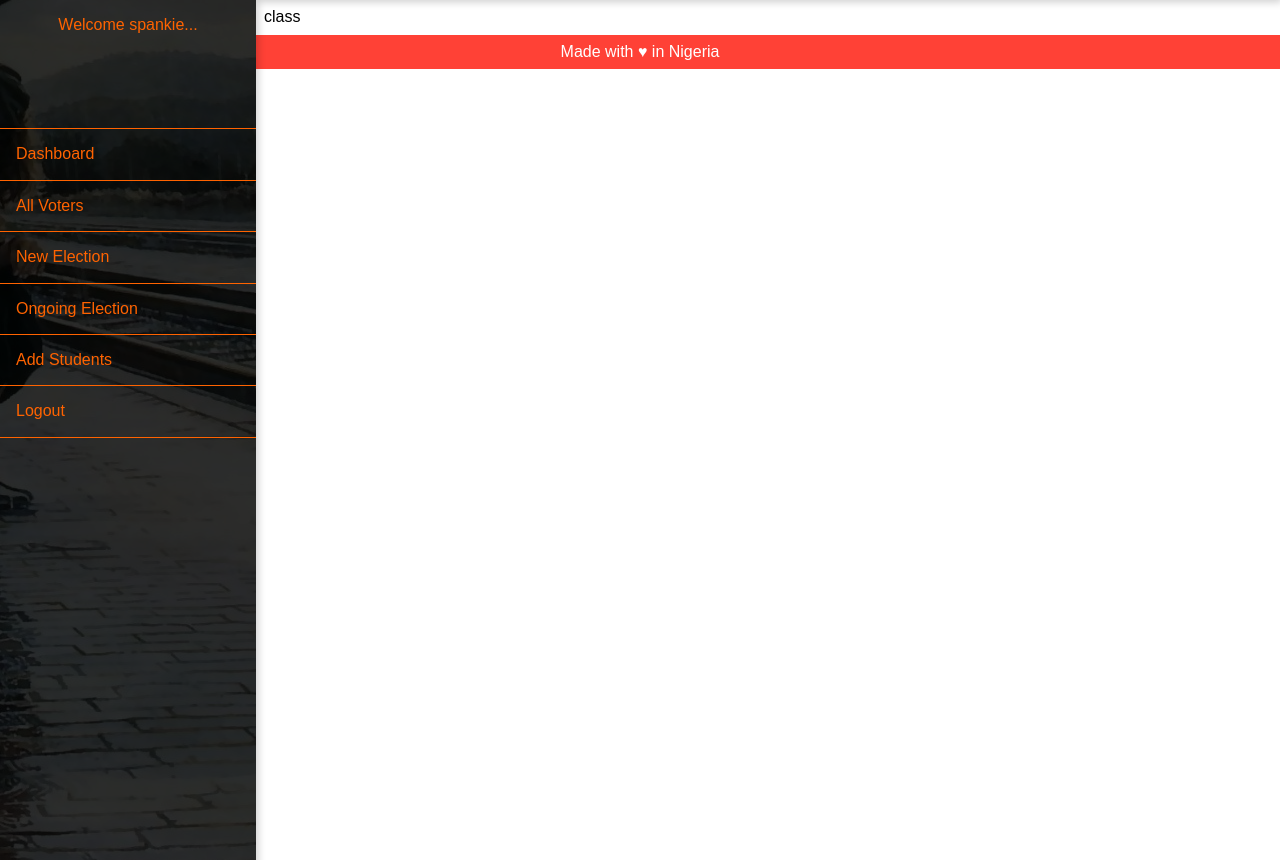
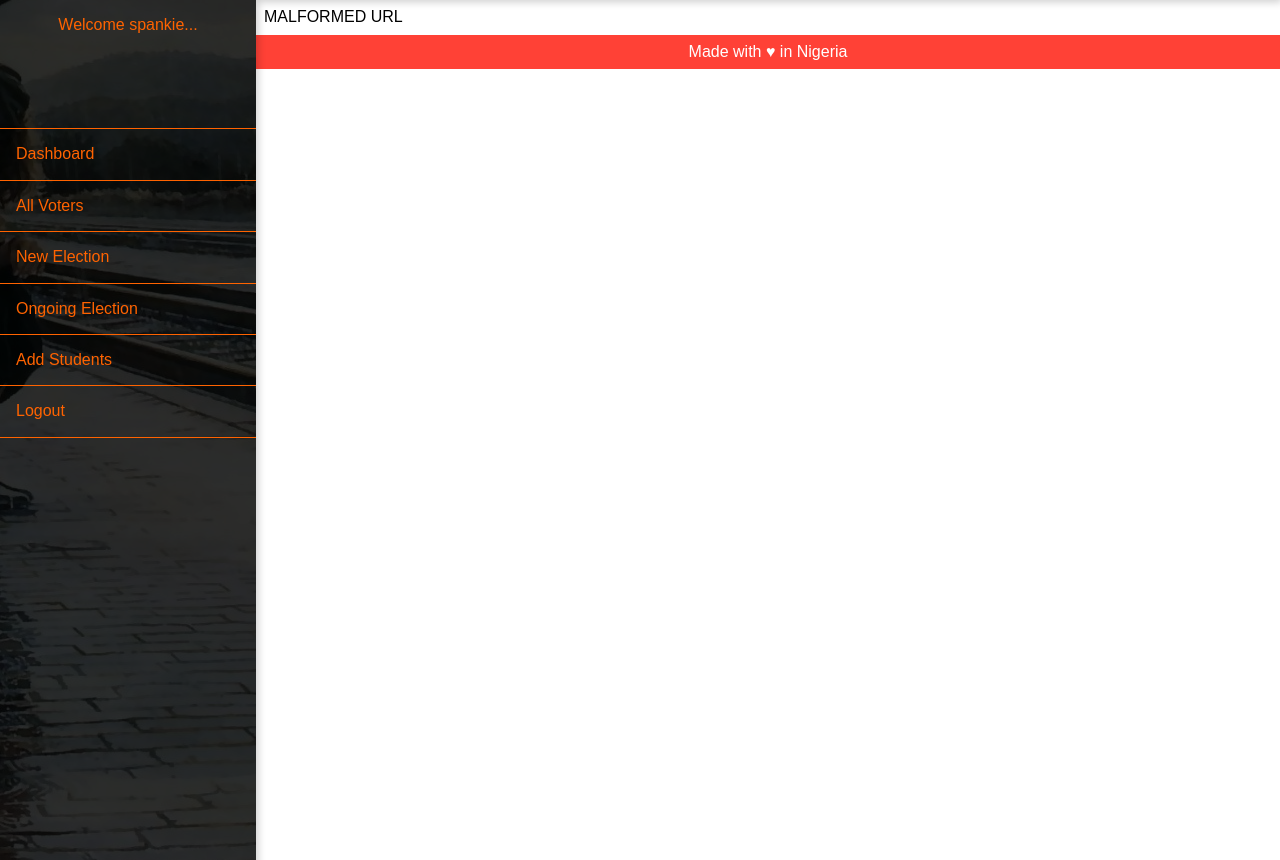
Before and after one commit to spankie/uvs, a Node project: template views/admin.ejs in a window 1280 px wide. Shown: the part 50-910 px from the top of the page. Run offline with Node 20 templates, Linux system fonts and the light colour scheme; the template is opened without the code that fills it: most values are stand-ins (such as "Sample title", 1, 10 or a date in 2020).

Commit message:
admin login plus dashboard UI enhancement

```diff
--- a/app.js
+++ b/app.js
@@ -5,7 +5,7 @@ var logger = require('morgan');
 var cookieParser = require('cookie-parser');
 var bodyParser = require('body-parser');
 
-var login = require('./auth/auth').login;
+// var login = require('./auth/auth').login;
 var index = require('./routes/index');
 var admin = require('./routes/admin');
 var register = require('./routes/register');
@@ -25,7 +25,7 @@ app.use(cookieParser());
 app.use(express.static(path.join(__dirname, 'public')));
 
 // test for login for all routes to /admin including post
-app.all("/admin", login);
+// app.all("/admin/", login);
 
 app.use('/', index);
 app.use('/admin', admin);
--- a/auth/auth.js
+++ b/auth/auth.js
@@ -1,10 +1,14 @@
 module.exports.login = function(req, res, next) {
     var cookie = req.cookies.UVS;
+    // if logged in, allow to admin page else show the login page.
     if (cookie === undefined) {
+
         req.loggedin = false;
+        // res.redirect('/admin/login');
     } else {
+        // res.redirect('/admin');
         req.loggedin = true;
         console.log("cookie: " + cookie[0].email);
     }
-    next();
+    // next();
 }
--- a/models/db_config.js
+++ b/models/db_config.js
@@ -1,6 +1,6 @@
 var mysql = require('mysql');
 module.exports.pool = mysql.createPool({
-    host: 'localhost',
+    host: '127.0.0.1',
     user: 'root',
     password: 'toor',
     database: 'uvs'
--- a/views/admin.ejs
+++ b/views/admin.ejs
@@ -22,7 +22,7 @@
 
 <body class="pa0">
     <% if (page == 'login') { %>
-    <div class="" style="background: white url('images/sweet.jpeg') center no-repeat">
+    <div class="" style="background: white url('/images/sweet.jpeg') center no-repeat">
     <% } else { %>
     <div>
     <% } %>
@@ -32,6 +32,7 @@
             </div>
             <div class="dib v-mid fr">
                 <a href="register" class="pa3 bg-dark-red white dib v-mid dim no-underline">Register</a>
+                <a href="#!" class="pa3 bg-dark-red white dib v-mid dim no-underline dn-ns">nav</a>
                 <!--<a href="admin" class="pa3 bg-dark-red white dib v-mid dim no-underline">Admin</a>-->
             </div>
         </nav>
@@ -44,7 +45,7 @@
             </div>
             <div class="fl w-30-ns tc">
                 <div class="shadow-2 pa2 tc bg-orange">
-                    <form action="" method="POST">
+                    <form action="admin/login" method="POST">
                         <input type="text" name="username" placeholder="username" class="w-100 ba navy pa3 db mv2 tc">
                         <input type="password" name="password" placeholder="password" class="w-100 ba navy pa3 db mv2 tc">
                         <input type="submit" name="login" value="LOGIN" class="pa3 ba b-white white bg-red mv2 shadow-4 pointer">
@@ -57,31 +58,43 @@
     </div><!-- close the nav div -->
 
     <div class="">
-        <div class="w-20" style="position: fixed; height: 100vh">
-            <div class="shadow-4 orange h-100" style="background: white url('images/sweet2.jpg') center no-repeat;">
+        <div class="w5 w5-ns dn dib-ns" style="position: fixed; height: 100vh">
+            <div class="shadow-4 orange h-100" style="background: white url('/images/sweet2.jpg') center no-repeat;">
                 <div class="h-100" style="background-color: rgba(2,2,2, 0.8)">
                     <div class="h4 pa3">
                         <p class="ma0 tc">Welcome spankie...</p>
                     </div>
-                    <a href="#!" class="orange bb bt b--orange db ph3 pv3 no-underline dim">Dashboard</a>
-                    <a href="#!" class="orange bb b--orange db ph3 pv3 no-underline dim">All Voters</a>
-                    <a href="#!" class="orange bb b--orange db ph3 pv3 no-underline dim">New Election</a>
-                    <a href="#!" class="orange bb b--orange db ph3 pv3 no-underline dim">Ongoing Election</a>
-                    <a href="#!" class="orange bb b--orange db ph3 pv3 no-underline dim">Add Students</a>
+                    <a href="/admin" class="orange bb bt b--orange db ph3 pv3 no-underline dim">Dashboard</a>
+                    <a href="/admin/allvoter" class="orange bb b--orange db ph3 pv3 no-underline dim">All Voters</a>
+                    <a href="/admin/newelection" class="orange bb b--orange db ph3 pv3 no-underline dim">New Election</a>
+                    <a href="/admin/ongoing" class="orange bb b--orange db ph3 pv3 no-underline dim">Ongoing Election</a>
+                    <a href="/admin/addstudent" class="orange bb b--orange db ph3 pv3 no-underline dim">Add Students</a>
                     <a href="/logout" class="orange bb b--orange db ph3 pv3 no-underline dim">Logout</a>
                 </div>
             </div>
         </div>
 
-        <div class="" style="margin-left: 20%;">
+        <div class="ml7-ns">
             <div class="pa2">
-                <p class="mv0">class</p>
+            <% if (page == 'loggedin') { %>
+                <p class="mv0">DASHBOARD</p>
+            <% } else if (page == 'allvoters') { %>
+                <p class="mv0">ALL VOTERS</p>
+            <% } else if (page == 'newelection') { %>
+                <p class="mv0">NEW ELECTION</p>
+            <% } else if (page == 'ongoing') { %>
+                <p class="mv0">ONGOING ELECTION</p>
+            <% } else if (page == 'addstudent') { %>
+                <p class="mv0">ADD STUDENT</p>
+            <% } else { %>
+                <p class="mv0">MALFORMED URL</p>
+            <% } %>
             </div>
         </div>
     </div>
     <!-- insert custom js here -->
     <% } %>
-    <footer class="bg-red ph0 ph3-m ph5-l white pv2">
+    <footer class="bg-red ph0 ph3-m ph5-l white pv2 ml7-ns">
         <p class="mv0 tc">Made with &hearts; in Nigeria</p>
     </footer>
     <script src="/js/jquery-3.1.1.min.js"></script>
--- a/views/register.ejs
+++ b/views/register.ejs
@@ -33,6 +33,10 @@
         </nav>
     </div>
 
+    <div class="">
+
+    </div>
+
     <script src="/js/jquery-3.1.1.min.js"></script>
 </body>
 
```
Also changed, not shown: routes/admin.js (+43 -6 lines).
